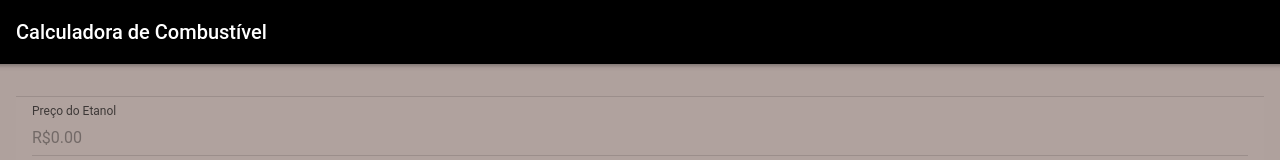
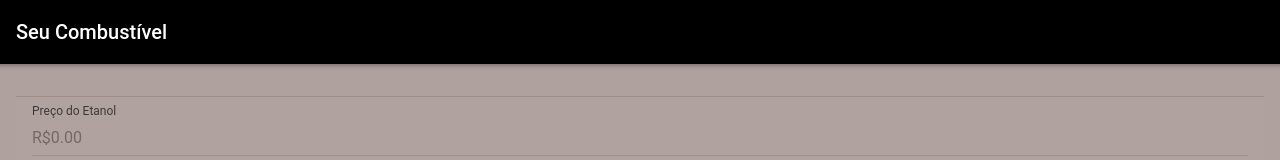
Before and after one commit to Jbr-junior/UC13, a plain HTML site: page index.html in a window 1280 px wide. Shown: the top 160 px of the page. Drawn offline with Linux system fonts and the light colour scheme.

Commit message:
Version 1

```diff
--- a/index.html
+++ b/index.html
@@ -6,7 +6,7 @@
     <meta name="viewport" content="width=device-width, initial-scale=1, maximum-scale=1, minimum-scale=1, user-scalable=no, minimal-ui, viewport-fit=cover">
     <meta name="apple-mobile-web-app-capable" content="yes">
 
-    <title>Meu primeiro App</title>
+    <title>Seu Combustível</title>
 
     <link rel="stylesheet" href="css/framework7.bundle.min.css">
     <link rel="stylesheet" href="css/framework7-icons.css">
@@ -22,7 +22,7 @@
               <div class="navbar"> <!-- Top Navbar -->
                 <div class="navbar-bg"></div>
                 <div class="navbar-inner bg-black">
-                  <div class="title">Calculadora de Combustível</div>
+                  <div class="title">Seu Combustível</div>
                 </div>
             </div> <!-- Fim Navbar -->
             <!-- Início conteúdo da página index -->
```
